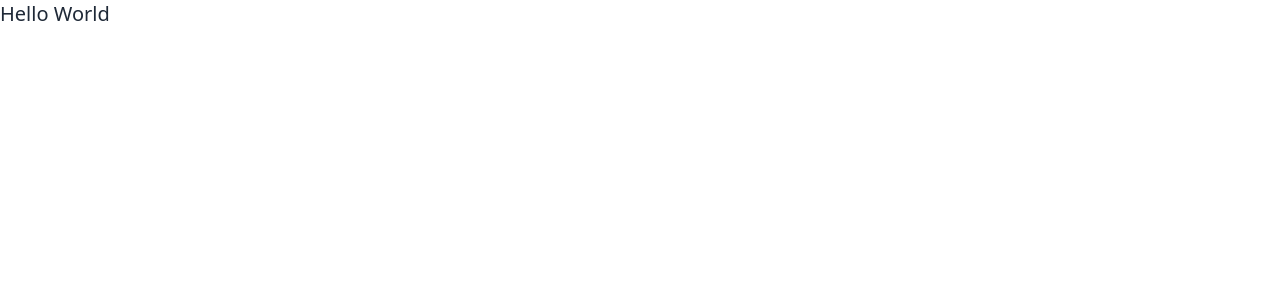
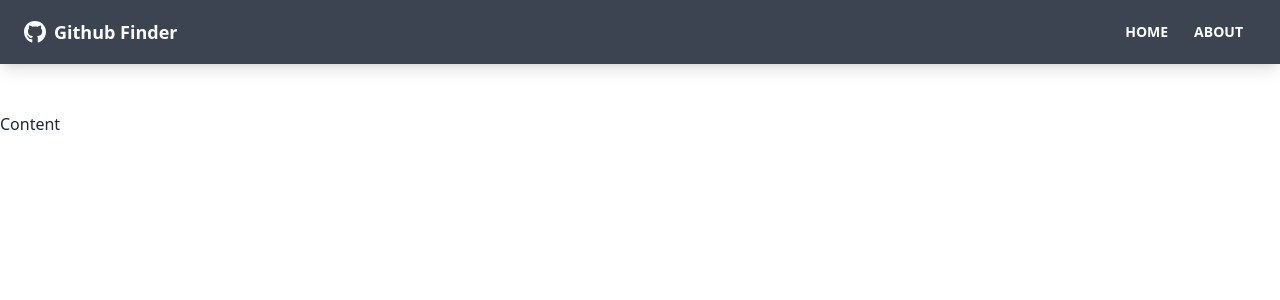
Before and after one commit to Fjguido/github-finder, a React (Create React App) app: page / in a window 1280 px wide. Shown: the top 300 px of the page. Built offline with nearby package versions, Linux system fonts and the light colour scheme; the HTML template or start-up script is replaced by a standard one.

Commit message:
installed added Navbar

```diff
--- a/src/App.js
+++ b/src/App.js
@@ -1,10 +1,13 @@
-
-
+import {BrowserRouter as Router, Route} from 'react-router-dom'
+import Navbar from './components/layout/Navbar';
 function App() {
   return (
-    <div>
-      <h1 className='text-xl'>Hello World</h1>
+    <Router>
+    <div className=".flex.flex-col.justify-between.h-screen">
+      <Navbar />
+      <main>Content</main>
     </div>
+    </Router>
   );
 }
 
--- /dev/null
+++ b/src/components/layout/Navbar.jsx
@@ -0,0 +1,41 @@
+import { FaGithub } from "react-icons/fa";
+import { Link } from "react-router-dom";
+import PropTypes from "prop-types";
+
+function Navbar({ title }) {
+  return (
+    <nav className="navbar mb-12 shadow-lg bg-neutral text-neutral-content">
+      <div className="container mx-auto">
+        <div className="flex-none px-2 mx-2">
+          <FaGithub className="inline pr-2 text-3xl" />
+          <Link to="/" className="text-lg font-bold align-middle">
+            {title}
+          </Link>
+        </div>
+
+        <div className="flex-1 px-2 mx-2">
+            <div className=" flex justify-end">
+                <Link to="/" className="btn btn-ghost btn-sm rounded-btn ">
+                    Home
+                </Link>
+                <Link to="/about" className="btn btn-ghost btn-sm rounded-btn ">
+                    About
+                </Link>
+
+            </div>
+
+        </div>
+      </div>
+    </nav>
+  );
+}
+
+Navbar.defaultProps = {
+  title: "Github Finder",
+};
+
+Navbar.propTypes = {
+  title: PropTypes.string,
+};
+
+export default Navbar;
```
Also changed, not shown: public/index.html (+1 -21 lines).
